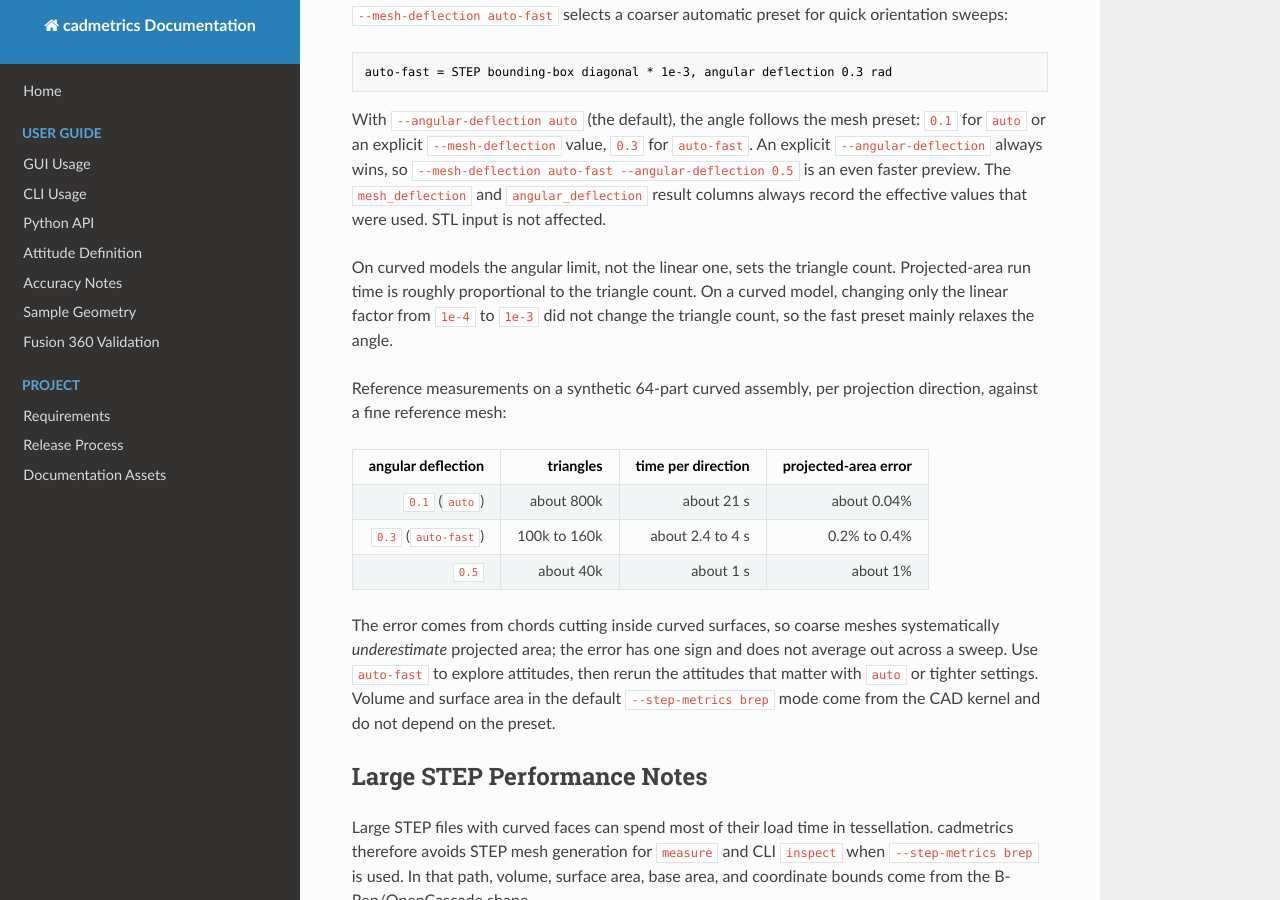
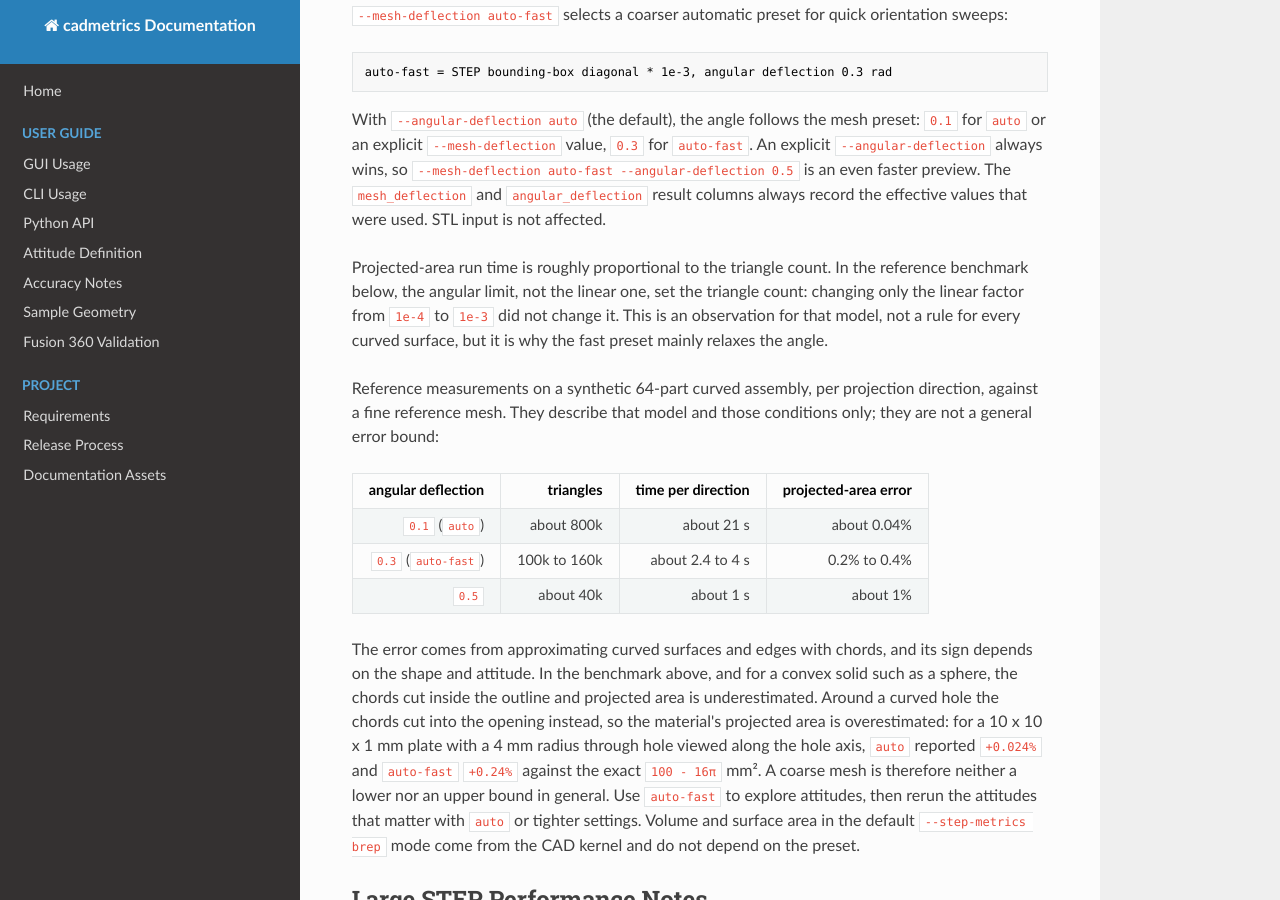
Before and after one commit to pandorobo11/cadmetrics, an MkDocs documentation site: the page built from docs/accuracy.md, in a window 1280 px wide and 900 px high, scrolled down 4617 px. Built offline with MkDocs 1.6.1, drawn with Linux system fonts in a browser that asks for light colours; nearby versions of some CDN libraries.

Commit message:
docs: describe auto-fast projected-area error as shape-dependent
Coarse meshes underestimate convex outlines but overestimate material around
curved holes, so the error is not one-sided. Keep the 64-part benchmark numbers
and the angle-dominates-triangle-count note as observations for that model, and
align the README, CLI/GUI docs and the GUI tooltip.

Co-Authored-By: Claude Opus 5.5 <noreply@anthropic.com>

```diff
--- a/docs/accuracy.md
+++ b/docs/accuracy.md
@@ -202,13 +202,14 @@ With `--angular-deflection auto` (the default), the angle follows the mesh prese
 is an even faster preview. The `mesh_deflection` and `angular_deflection` result columns always
 record the effective values that were used. STL input is not affected.
 
-On curved models the angular limit, not the linear one, sets the triangle count. Projected-area
-run time is roughly proportional to the triangle count. On a curved model, changing only the
-linear factor from `1e-4` to `1e-3` did not change the triangle count, so the fast preset mainly
-relaxes the angle.
+Projected-area run time is roughly proportional to the triangle count. In the reference benchmark
+below, the angular limit, not the linear one, set the triangle count: changing only the linear
+factor from `1e-4` to `1e-3` did not change it. This is an observation for that model, not a rule
+for every curved surface, but it is why the fast preset mainly relaxes the angle.
 
 Reference measurements on a synthetic 64-part curved assembly, per projection direction, against
-a fine reference mesh:
+a fine reference mesh. They describe that model and those conditions only; they are not a general
+error bound:
 
 | angular deflection | triangles | time per direction | projected-area error |
 |---:|---:|---:|---:|
@@ -216,9 +217,13 @@ a fine reference mesh:
 | `0.3` (`auto-fast`) | 100k to 160k | about 2.4 to 4 s | 0.2% to 0.4% |
 | `0.5` | about 40k | about 1 s | about 1% |
 
-The error comes from chords cutting inside curved surfaces, so coarse meshes systematically
-*underestimate* projected area; the error has one sign and does not average out across a sweep.
-Use `auto-fast` to explore attitudes, then rerun the attitudes that matter with `auto` or tighter
+The error comes from approximating curved surfaces and edges with chords, and its sign depends on
+the shape and attitude. In the benchmark above, and for a convex solid such as a sphere, the chords
+cut inside the outline and projected area is underestimated. Around a curved hole the chords cut
+into the opening instead, so the material's projected area is overestimated: for a 10 x 10 x 1 mm
+plate with a 4 mm radius through hole viewed along the hole axis, `auto` reported `+0.024%` and
+`auto-fast` `+0.24%` against the exact `100 - 16π` mm². A coarse mesh is therefore neither a lower
+nor an upper bound in general. Use `auto-fast` to explore attitudes, then rerun the attitudes that matter with `auto` or tighter
 settings. Volume and surface area in the default `--step-metrics brep` mode come from the CAD
 kernel and do not depend on the preset.
 
```
Also changed, not shown: README.md (+2 -1 lines), docs/cli.md (+5 -4 lines), docs/gui.md (+3 -2 lines), 2 other files.
